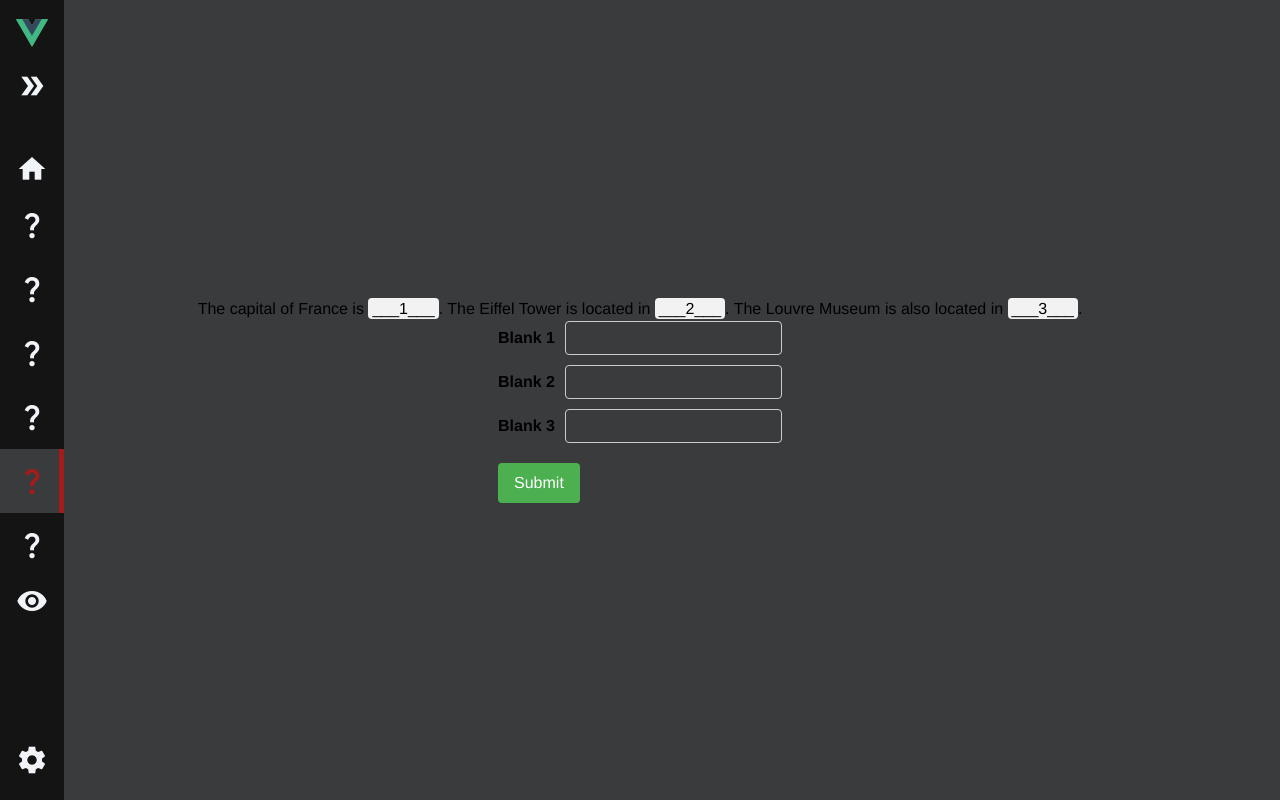
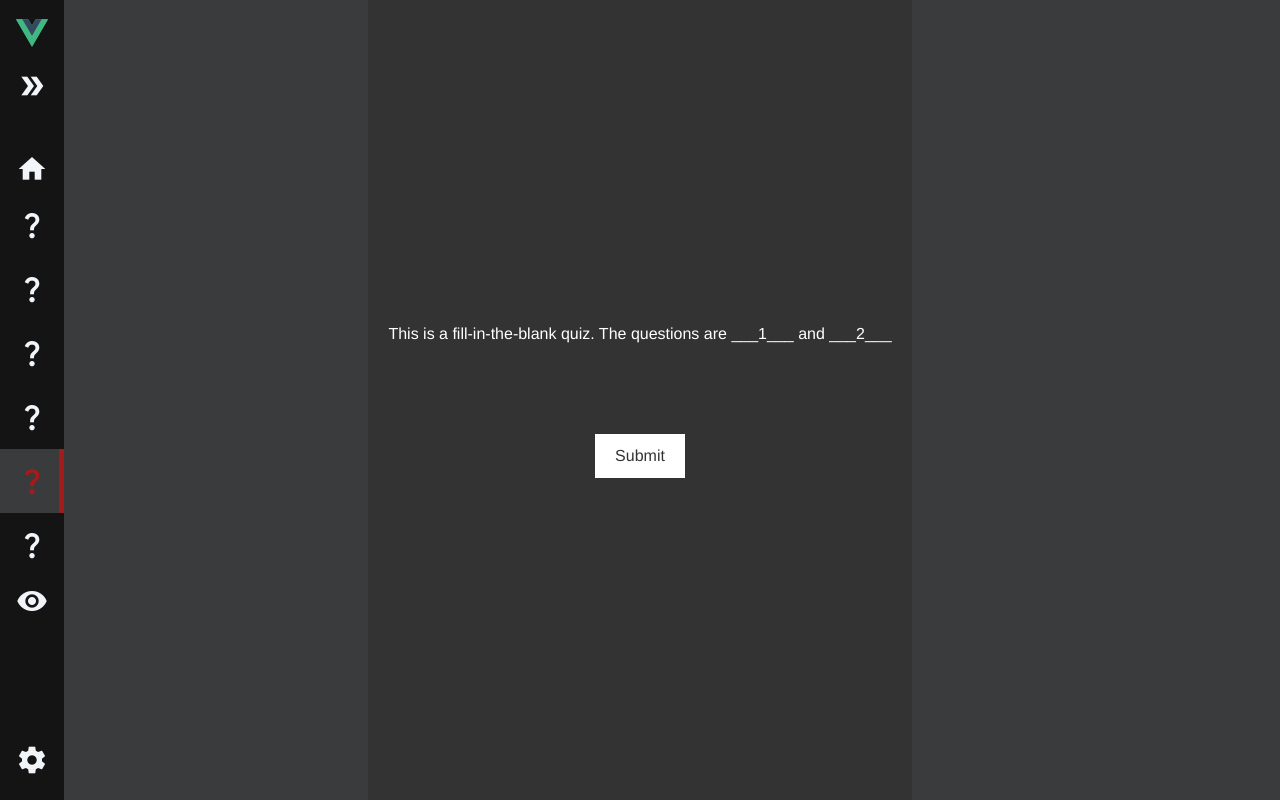
Before and after one commit to PatrickUnicorn/TM-Informatique, a Vue app in the folder TM-Informatique/: page /TextTrou in a window 1280 px wide. Built offline with nearby package versions, Linux system fonts and the light colour scheme.

Commit message:
petite modifs

```diff
--- a/TM-Informatique/src/components/Qcm.vue
+++ b/TM-Informatique/src/components/Qcm.vue
@@ -109,7 +109,6 @@ const loadProgress = () => {
   }
 }
 
-loadProgress()
 </script>
 
 <template>
--- a/TM-Informatique/src/components/TextTrou.vue
+++ b/TM-Informatique/src/components/TextTrou.vue
@@ -1,13 +1,20 @@
 <template>
   <div class="quiz-container">
-        <div v-html="textWithBlanks" class="quiz-text"></div>
-        <form>
-        <div v-for="(blank, index) in blanks" :key="index" class="quiz-item">
-            <label class="quiz-label">{{blank.label}}</label>
-            <input v-model="blank.answer" type="text" class="quiz-input">
+    <div v-html="textWithAnswers"></div>
+    <form v-if="!submitted">
+      <div v-for="(blank, index) in blanks" :key="index">
+        <select ref="select" v-model="blank.answer">
+          <option v-for="option in blank.options" :key="option">
+            {{ option }}
+          </option>
+        </select>
       </div>
-        <button @click.prevent="submitQuiz" class="quiz-button">Submit</button>
+      <button @click.prevent="submitQuiz">Submit</button>
     </form>
+    <div v-if="submitted">
+      <p>Quiz submitted!</p>
+      <button @click.prevent="changeAnswer">Change answer</button>
+    </div>
   </div>
 </template>
 
@@ -15,76 +22,78 @@
 export default {
   data() {
     return {
-            text: 'The capital of France is ___1___. The Eiffel Tower is located in ___2___. The Louvre Museum is also located in ___3___.',
+      submitted: false,
+      text: "This is a fill-in-the-blank quiz. The questions are  ___1___ and ___2___",
       blanks: [
-                { label: 'Blank 1', answer: '' },
-                { label: 'Blank 2', answer: '' },
-                { label: 'Blank 3', answer: '' },
+        {
+          options: ["difficult", "hard", "tough"],
+          answer: "",
+        },
+        {
+          options: ["interesting", "engaging", "fascinating"],
+          answer: "",
+        },
       ],
-        }
+    };
   },
   computed: {
-        textWithBlanks() {
+    textWithAnswers() {
       let textCopy = this.text;
       this.blanks.forEach((blank, index) => {
-                textCopy = textCopy.replace(`___${index + 1}___`, `<span class="blank">___${index + 1}___</span>`);
+        if (blank.answer) {
+          textCopy = textCopy.replace(`___${index + 1}___`, blank.answer);
+        } else {
+          textCopy = textCopy.replace(
+            `___${index + 1}___`,
+            `<span class="blank" @click="openDropdown(index)">___${
+              index + 1
+            }___</span>`
+          );
+        }
       });
       return textCopy;
     },
   },
   methods: {
     submitQuiz() {
-            this.blanks.forEach((blank, index) => {
-                this.text = this.text.replace(`___${index + 1}___`, blank.answer);
-            });
+      this.submitted = true;
+    },
+    changeAnswer() {
+      this.submitted = false;
+    },
+    openDropdown(index) {
+      this.$refs.select[index].focus();
     },
   },
-}
+};
 </script>
 
-<style>
+<style scoped>
 .quiz-container {
   display: flex;
-  flex-wrap: wrap;
+  flex-direction: column;
+  align-items: center;
   justify-content: center;
-  margin: 0 auto;
-  flex-direction: column;
+  background-color: #333;
+  color: #fff;
+  padding: 20px;
 }
 
-.quiz-text {
-  text-align: center;
+select {
+  margin: 10px 0;
 }
 
-.quiz-text .blank {
-  background-color: #f2f2f2;
-  padding: 2px 4px;
-  border-radius: 4px;
+button {
+  padding: 10px 20px;
+  background-color: #fff;
+  color: #333;
+  border: none;
+  cursor: pointer;
 }
 
-.quiz-item {
-  display: flex;
-  align-items: center;
-  margin-bottom: 10px;
-}
-
-.quiz-label {
-  font-weight: bold;
-  margin-right: 10px;
-}
-
-.quiz-input {
-  padding: 4px;
-  border-radius: 4px;
-  border: 1px solid #ccc;
-}
-
-.quiz-button {
-  background-color: #4CAF50;
-  color: white;
-  padding: 8px 16px;
-  border: none;
-  border-radius: 4px;
-  cursor: pointer;
-  margin-top: 10px;
+.blank {
+  background-color: #fff;
+  color: #333;
+  padding: 5px 10px;
 }
 </style>
--- a/TM-Informatique/src/components/Triage.vue
+++ b/TM-Informatique/src/components/Triage.vue
@@ -1,74 +1,74 @@
 <template>
   <div class="wrapper">
-    <h2>
-        Question 3
-    </h2>
+    <h2>Question 3</h2>
     <div class="DragNdrop">
       <div
         class="drop-zone"
         @drop="onDrop($event, 1)"
         @dragenter.prevent
-            @dragover.prevent>
+        @dragover.prevent
+      >
         <div
           v-for="item in getList(1)"
           :key="item.id"
           class="drag-el"
           draggable="true"
-                @dragstart = "startDrag($event, item)"
-                v-text="item.title">
-            </div>
+          @dragstart="startDrag($event, item)"
+          v-text="item.title"
+        ></div>
       </div>
       <div
         class="drop-zone"
         @drop="onDrop($event, 2)"
         @dragenter.prevent
-            @dragover.prevent>
+        @dragover.prevent
+      >
         <div
           v-for="item in getList(2)"
           :key="item.id"
           class="drag-el"
           draggable="true"
-                @dragstart = "startDrag($event, item)"
-                v-text ="item.title">
-            </div>
+          @dragstart="startDrag($event, item)"
+          v-text="item.title"
+        ></div>
       </div>
     </div>
   </div>
 </template>
 
 <script>
-    import { ref } from 'vue'
+import { ref } from "vue";
 export default {
-        setup () {
+  setup() {
     const items = ref([
-                { id: 0, title: 'item A', list: 1},
-                { id: 1, title: 'item B', list: 2},
-                { id: 2, title: 'item C', list: 2},
-            ])
+      { id: 0, title: "item A", list: 1 },
+      { id: 1, title: "item B", list: 2 },
+      { id: 2, title: "item C", list: 2 },
+    ]);
 
     const getList = (list) => {
-                console.log(items.value)
-                let itemFilter = items.value.filter((item) => item.list == list)
-                return itemFilter
+      console.log(items.value);
+      let itemFilter = items.value.filter((item) => item.list == list);
+      return itemFilter;
+    };
+    const startDrag = (event, items) => {
+      event.dataTransfer.dropEffect = "move";
+      event.dataTransfer.effectAllowed = "move";
+      event.dataTransfer.setData("itemID", items.id);
+    };
+    const onDrop = (event, list) => {
+      const itemID = event.dataTransfer.getData("itemID");
+      const item = items.value.find((item) => item.id == itemID);
 
-            }
-            const startDrag = (event, items) => {
-                event.dataTransfer.dropEffect = 'move'
-                event.dataTransfer.effectAllowed = 'move'
-                event.dataTransfer.setData('itemID', items.id)
-            }
-            const onDrop = (event, list) => {
-                const itemID = event.dataTransfer.getData('itemID')
-                const item = items.value.find((item) => item.id == itemID)
-
-                item.list = list
-            }
+      item.list = list;
+    };
     return {
-                getList, onDrop, startDrag
-            }
-        }
-
-    }
+      getList,
+      onDrop,
+      startDrag,
+    };
+  },
+};
 </script>
 
 <style>
@@ -81,7 +81,6 @@
   display: flex;
   flex-wrap: nowrap;
   padding-left: 30px;
-
 }
 
 .drop-zone {
--- a/TM-Informatique/src/main.js
+++ b/TM-Informatique/src/main.js
@@ -2,13 +2,5 @@ import { createApp } from 'vue'
 import App from './App.vue'
 import router from './router'
 import 'vuetify/styles'
-import { createVuetify } from 'vuetify'
-import * as components from 'vuetify/components'
-import * as directives from 'vuetify/directives'
 
-
-const vuetify = createVuetify({
-  components,
-  directives,
-})
-createApp(App).use(router,vuetify).mount('#app')
+createApp(App).use(router).mount('#app')
```
Lines whose indentation alone changed are shown as unchanged.
